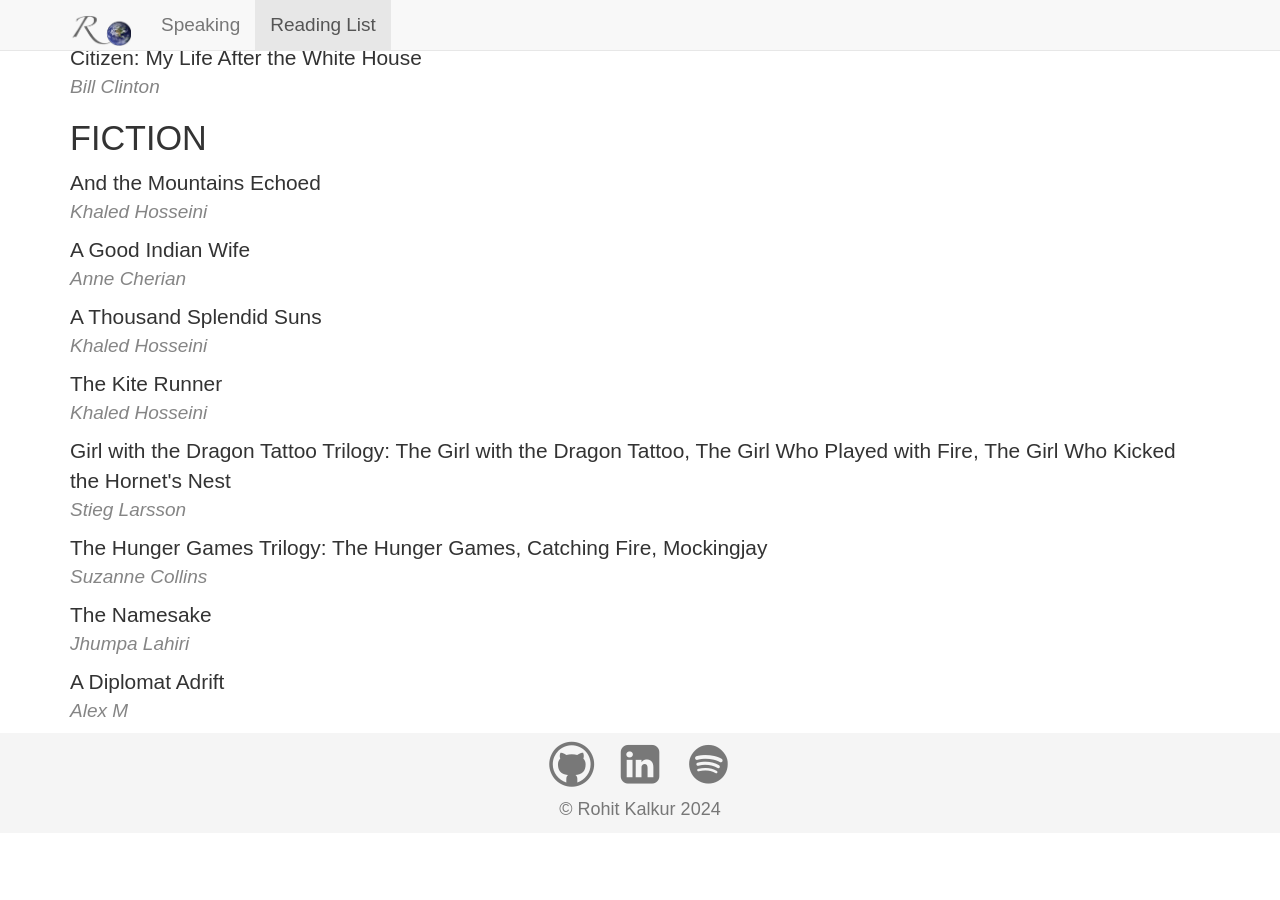
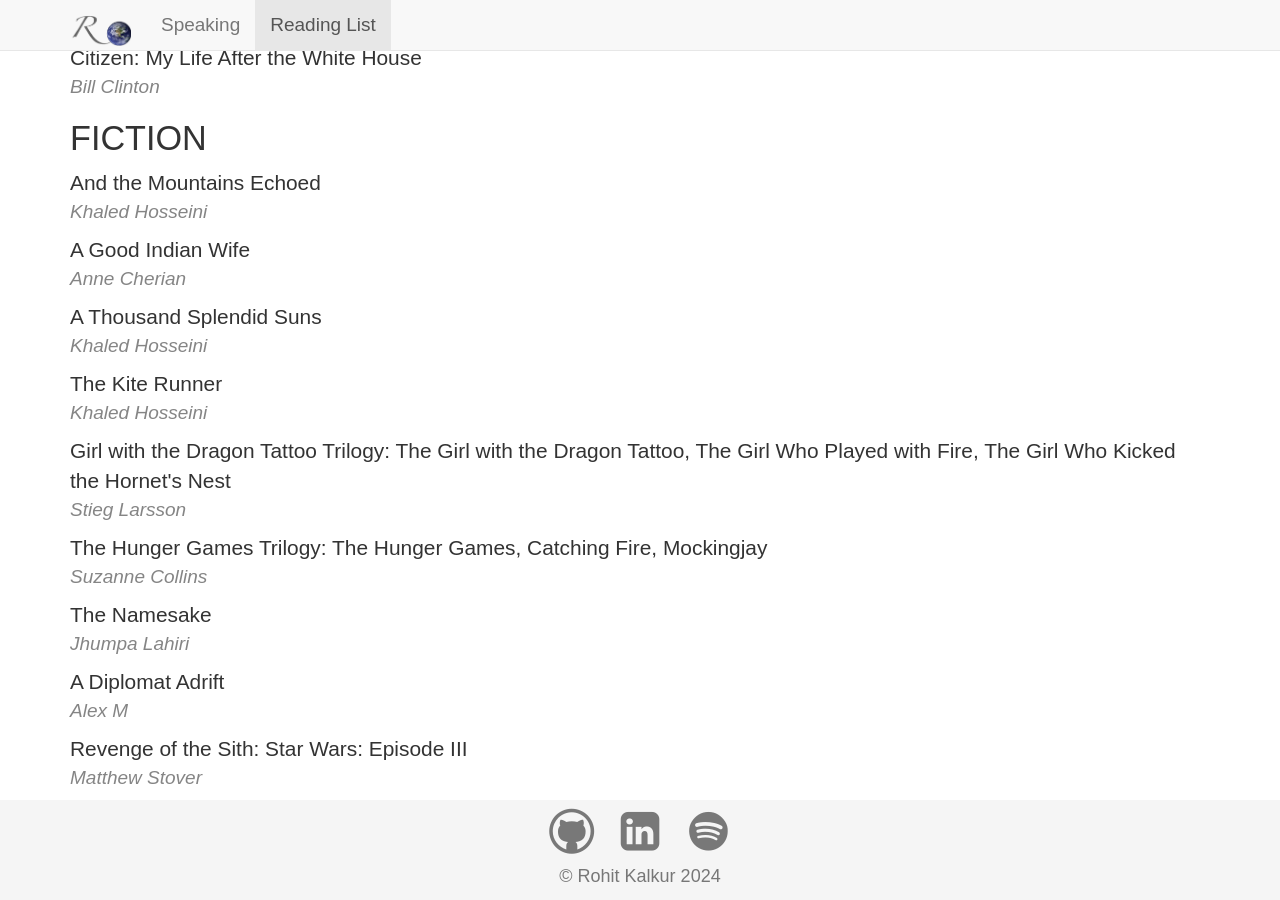
Before and after one commit to rovolution/rovolution.github.io, a Jekyll site: the page built from reading-list/index.html, in a window 1280 px wide and 900 px high, scrolled down 7862 px. Built offline with Jekyll 4.4.1, drawn with Linux system fonts in a browser that asks for light colours; nearby versions of some CDN libraries; before the commit the page ends 8695 px from its top, so only the background shows below that.

Commit message:
adds book

```diff
--- a/reading-list/index.html
+++ b/reading-list/index.html
@@ -508,5 +508,9 @@
 			<div class='book-list-title'>A Diplomat Adrift</div>
 			<div class='book-list-author'>Alex M</div>
 		</li>
+		<li class='book-list-entry'>
+			<div class='book-list-title'>Revenge of the Sith: Star Wars: Episode III</div>
+			<div class='book-list-author'>Matthew Stover</div>
+		</li>
 	</ul>
 </div>
```
